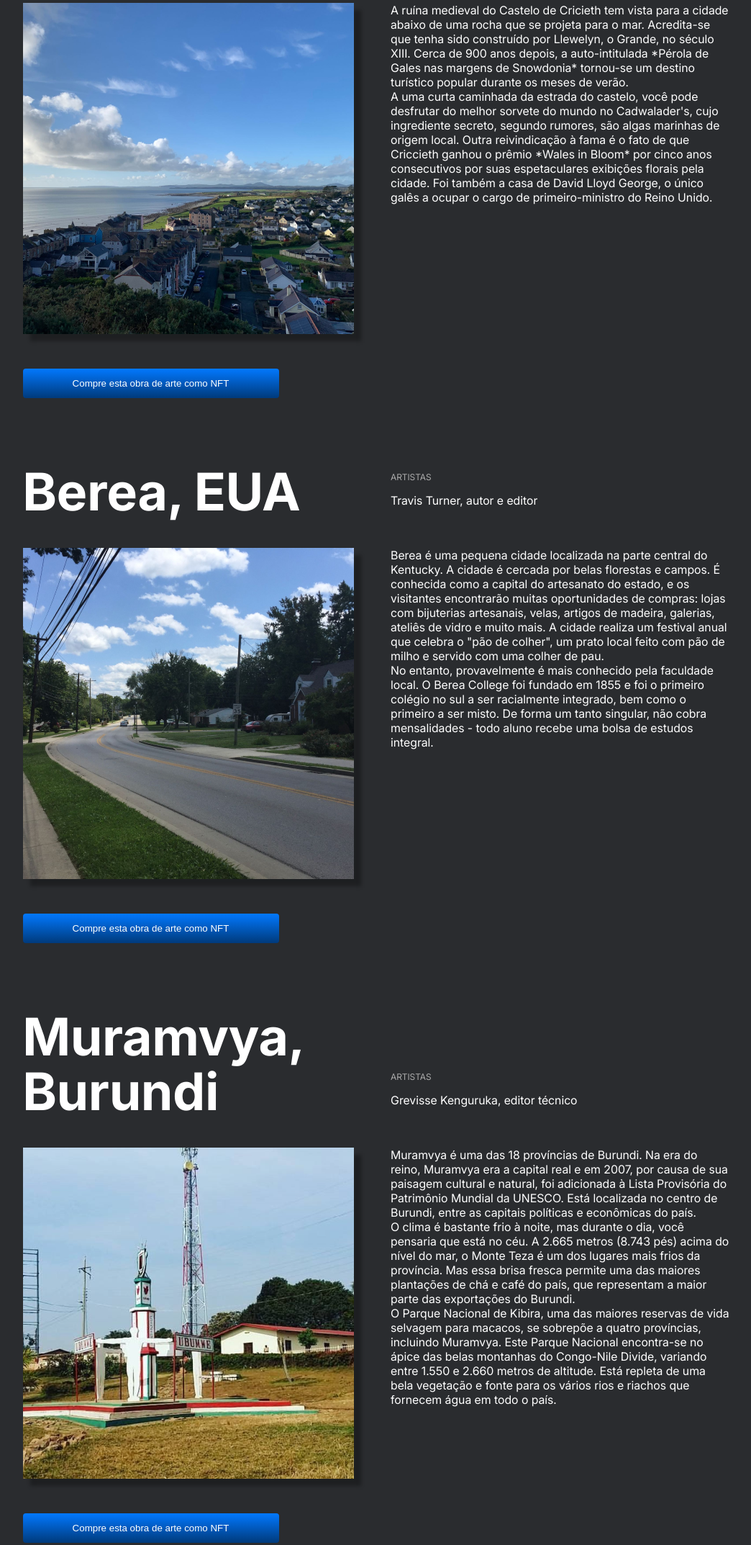
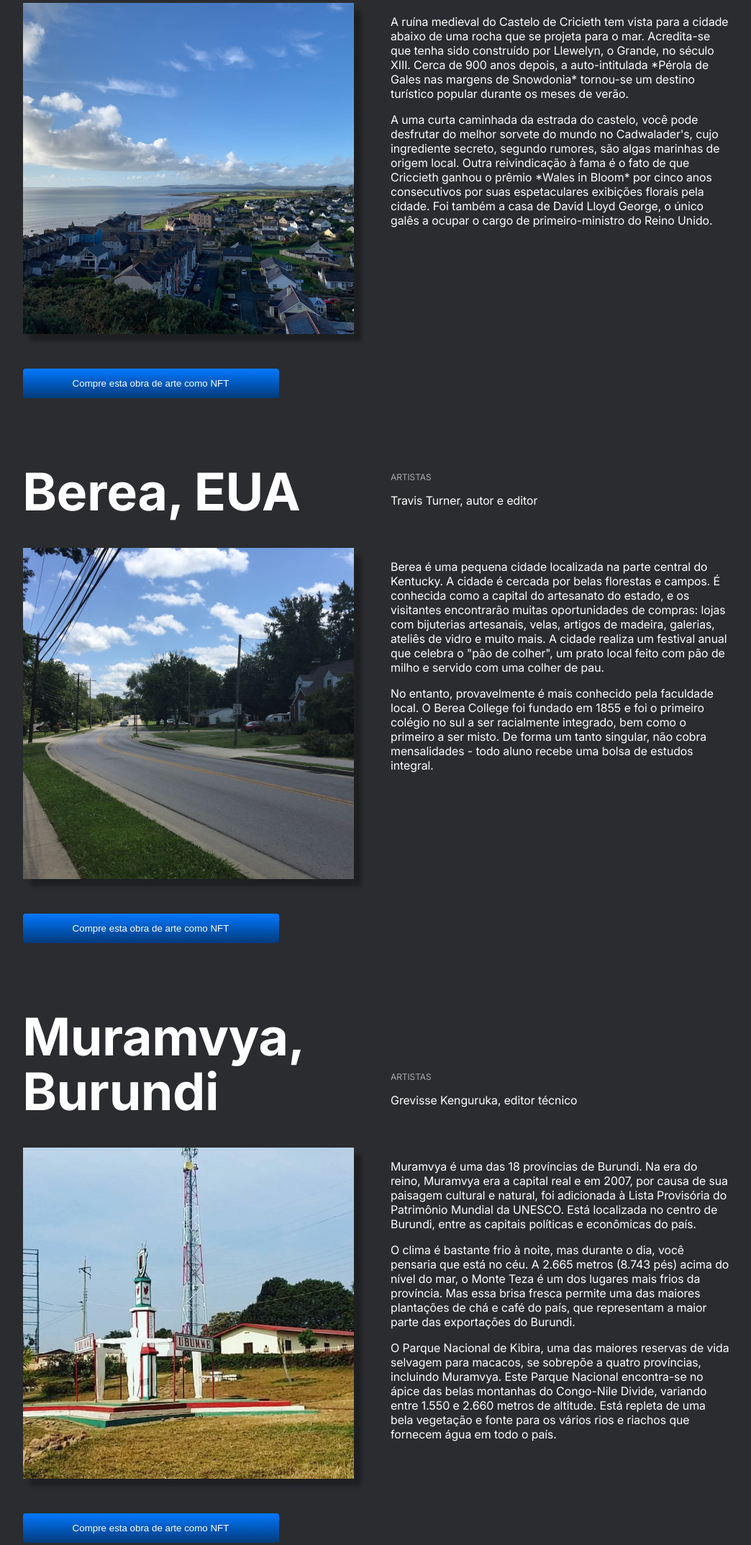
Before and after one commit to bhqn/web_project_homeland, a plain HTML site: page index.html in a window 1280 px wide. Shown: the part 2555-4701 px from the top of the page at 72% size, without its empty margins (117-1161 px from the left). Drawn offline with Linux system fonts and the light colour scheme.

Commit message:
agora vai

```diff
--- a/blocks/place.css
+++ b/blocks/place.css
@@ -51,7 +51,7 @@
 
   .place__paragraph {
     grid-area: paragrafo;
-    margin: 0;
+    margin-bottom: 25px;
   }
 
   .place__br{
--- a/index.html
+++ b/index.html
@@ -65,9 +65,12 @@
             <p >Steffan Warren, editor-chefe <br>
               Kseniya Glagoleva, gerente de projeto</p>
             </div>
-            <p class="place__paragraph">A ruína medieval do Castelo de Cricieth tem vista para a cidade abaixo de uma rocha que se projeta para o mar. Acredita-se que tenha sido construído por Llewelyn, o Grande, no século XIII. Cerca de 900 anos depois, a auto-intitulada *Pérola de Gales nas margens de Snowdonia* tornou-se um destino turístico popular durante os meses de verão.<br>
-            A uma curta caminhada da estrada do castelo, você pode desfrutar do melhor sorvete do mundo no Cadwalader's, cujo ingrediente secreto, segundo rumores, são algas marinhas de origem local. Outra reivindicação à fama é o fato de que Criccieth ganhou o prêmio *Wales in Bloom* por cinco anos consecutivos por suas espetaculares exibições florais pela cidade. Foi também a casa de David Lloyd George, o único galês a ocupar o cargo de primeiro-ministro do Reino Unido.</p>
-            <button class="place__button">Compre esta obra de arte como NFT</button>
+            <div class="place__paragraph">
+              <p>A ruína medieval do Castelo de Cricieth tem vista para a cidade abaixo de uma rocha que se projeta para o mar. Acredita-se que tenha sido construído por Llewelyn, o Grande, no século XIII. Cerca de 900 anos depois, a auto-intitulada *Pérola de Gales nas margens de Snowdonia* tornou-se um destino turístico popular durante os meses de verão.</p>
+              <p>A uma curta caminhada da estrada do castelo, você pode desfrutar do melhor sorvete do mundo no Cadwalader's, cujo ingrediente secreto, segundo rumores, são algas marinhas de origem local. Outra reivindicação à fama é o fato de que Criccieth ganhou o prêmio *Wales in Bloom* por cinco anos consecutivos por suas espetaculares exibições florais pela cidade. Foi também a casa de David Lloyd George, o único galês a ocupar o cargo de primeiro-ministro do Reino Unido.</p>
+            </div>
+
+              <button class="place__button">Compre esta obra de arte como NFT</button>
           </div>
 
         </section>
@@ -82,8 +85,10 @@
             <h3 class="place__author-title" >Artistas</h3>
             <p >Travis Turner, autor e editor</p>
             </div>
-            <p class="place__paragraph">Berea é uma pequena cidade localizada na parte central do Kentucky. A cidade é cercada por belas florestas e campos. É conhecida como a capital do artesanato do estado, e os visitantes encontrarão muitas oportunidades de compras: lojas com bijuterias artesanais, velas, artigos de madeira, galerias, ateliês de vidro e muito mais. A cidade realiza um festival anual que celebra o "pão de colher", um prato local feito com pão de milho e servido com uma colher de pau.<br>
-              No entanto, provavelmente é mais conhecido pela faculdade local. O Berea College foi fundado em 1855 e foi o primeiro colégio no sul a ser racialmente integrado, bem como o primeiro a ser misto. De forma um tanto singular, não cobra mensalidades - todo aluno recebe uma bolsa de estudos integral.</p>
+            <div class="place__paragraph">
+            <p >Berea é uma pequena cidade localizada na parte central do Kentucky. A cidade é cercada por belas florestas e campos. É conhecida como a capital do artesanato do estado, e os visitantes encontrarão muitas oportunidades de compras: lojas com bijuterias artesanais, velas, artigos de madeira, galerias, ateliês de vidro e muito mais. A cidade realiza um festival anual que celebra o "pão de colher", um prato local feito com pão de milho e servido com uma colher de pau.</p>
+            <p >No entanto, provavelmente é mais conhecido pela faculdade local. O Berea College foi fundado em 1855 e foi o primeiro colégio no sul a ser racialmente integrado, bem como o primeiro a ser misto. De forma um tanto singular, não cobra mensalidades - todo aluno recebe uma bolsa de estudos integral.</p>
+            </div>
             <button class="place__button place__button_berea">Compre esta obra de arte como NFT</button>
           </div>
 
@@ -99,9 +104,11 @@
             <h3 class="place__author-title" >Artistas</h3>
             <p >Grevisse Kenguruka, editor técnico</p>
             </div>
-            <p class="place__paragraph">Muramvya é uma das 18 províncias de Burundi. Na era do reino, Muramvya era a capital real e em 2007, por causa de sua paisagem cultural e natural, foi adicionada à Lista Provisória do Patrimônio Mundial da UNESCO. Está localizada no centro de Burundi, entre as capitais políticas e econômicas do país.<br>
-              O clima é bastante frio à noite, mas durante o dia, você pensaria que está no céu. A 2.665 metros (8.743 pés) acima do nível do mar, o Monte Teza é um dos lugares mais frios da província. Mas essa brisa fresca permite uma das maiores plantações de chá e café do país, que representam a maior parte das exportações do Burundi.<br>
-              O Parque Nacional de Kibira, uma das maiores reservas de vida selvagem para macacos, se sobrepõe a quatro províncias, incluindo Muramvya. Este Parque Nacional encontra-se no ápice das belas montanhas do Congo-Nile Divide, variando entre 1.550 e 2.660 metros de altitude. Está repleta de uma bela vegetação e fonte para os vários rios e riachos que fornecem água em todo o país.</p>
+            <div class="place__paragraph">
+            <p >Muramvya é uma das 18 províncias de Burundi. Na era do reino, Muramvya era a capital real e em 2007, por causa de sua paisagem cultural e natural, foi adicionada à Lista Provisória do Patrimônio Mundial da UNESCO. Está localizada no centro de Burundi, entre as capitais políticas e econômicas do país.</p>
+            <p >O clima é bastante frio à noite, mas durante o dia, você pensaria que está no céu. A 2.665 metros (8.743 pés) acima do nível do mar, o Monte Teza é um dos lugares mais frios da província. Mas essa brisa fresca permite uma das maiores plantações de chá e café do país, que representam a maior parte das exportações do Burundi.</p>
+            <p >O Parque Nacional de Kibira, uma das maiores reservas de vida selvagem para macacos, se sobrepõe a quatro províncias, incluindo Muramvya. Este Parque Nacional encontra-se no ápice das belas montanhas do Congo-Nile Divide, variando entre 1.550 e 2.660 metros de altitude. Está repleta de uma bela vegetação e fonte para os vários rios e riachos que fornecem água em todo o país.</p>
+          </div>
             <button class="place__button place__button_muramvya">Compre esta obra de arte como NFT</button>
           </div>
 
@@ -116,12 +123,10 @@
             <h3 class="place__author-title" >Artistas</h3>
             <p >Bernardo Quintanilha, Desenvolvedor</p>
             </div>
-            <p class="place__paragraph">Compre esta obra de arte como NFT
-              Artistas
-              Bernardo Quintanilha, Desenvolvedor
-
-              O Rio de Janeiro é uma cidade que encanta pela sua geografia única, onde o azul do mar se encontra com o verde das florestas e o cinza dos morros. Cartões-postais como o Cristo Redentor, o Pão de Açúcar e as praias de Copacabana e Ipanema são símbolos de uma metrópole que vive em harmonia com a natureza. A capital fluminense também é palco de eventos globais, como o Carnaval e o Réveillon, que atraem milhões de turistas todos os anos, transformando suas ruas em um espetáculo de cores, música e alegria.<br>
-              Além de sua beleza natural, o Rio possui uma rica vida cultural, com museus, teatros e centros históricos que contam a trajetória do Brasil. Bairros como Santa Teresa e Lapa preservam arquitetura colonial e tradições populares, enquanto a gastronomia local mistura influências indígenas, africanas e portuguesas. Apesar dos desafios urbanos, o carioca mantém seu jeito acolhedor e otimista, fazendo do Rio não apenas um destino turístico, mas um lugar de identidade forte e paixão contagiante.</p>
+            <div class="place__paragraph">
+            <p >O Rio de Janeiro é uma cidade que encanta pela sua geografia única, onde o azul do mar se encontra com o verde das florestas e o cinza dos morros. Cartões-postais como o Cristo Redentor, o Pão de Açúcar e as praias de Copacabana e Ipanema são símbolos de uma metrópole que vive em harmonia com a natureza. A capital fluminense também é palco de eventos globais, como o Carnaval e o Réveillon, que atraem milhões de turistas todos os anos, transformando suas ruas em um espetáculo de cores, música e alegria.</p>
+            <p >Além de sua beleza natural, o Rio possui uma rica vida cultural, com museus, teatros e centros históricos que contam a trajetória do Brasil. Bairros como Santa Teresa e Lapa preservam arquitetura colonial e tradições populares, enquanto a gastronomia local mistura influências indígenas, africanas e portuguesas. Apesar dos desafios urbanos, o carioca mantém seu jeito acolhedor e otimista, fazendo do Rio não apenas um destino turístico, mas um lugar de identidade forte e paixão contagiante.</p>
+            </div>
             <button class="place__button place__button_rio">Compre esta obra de arte como NFT</button>
           </div>
 
```
